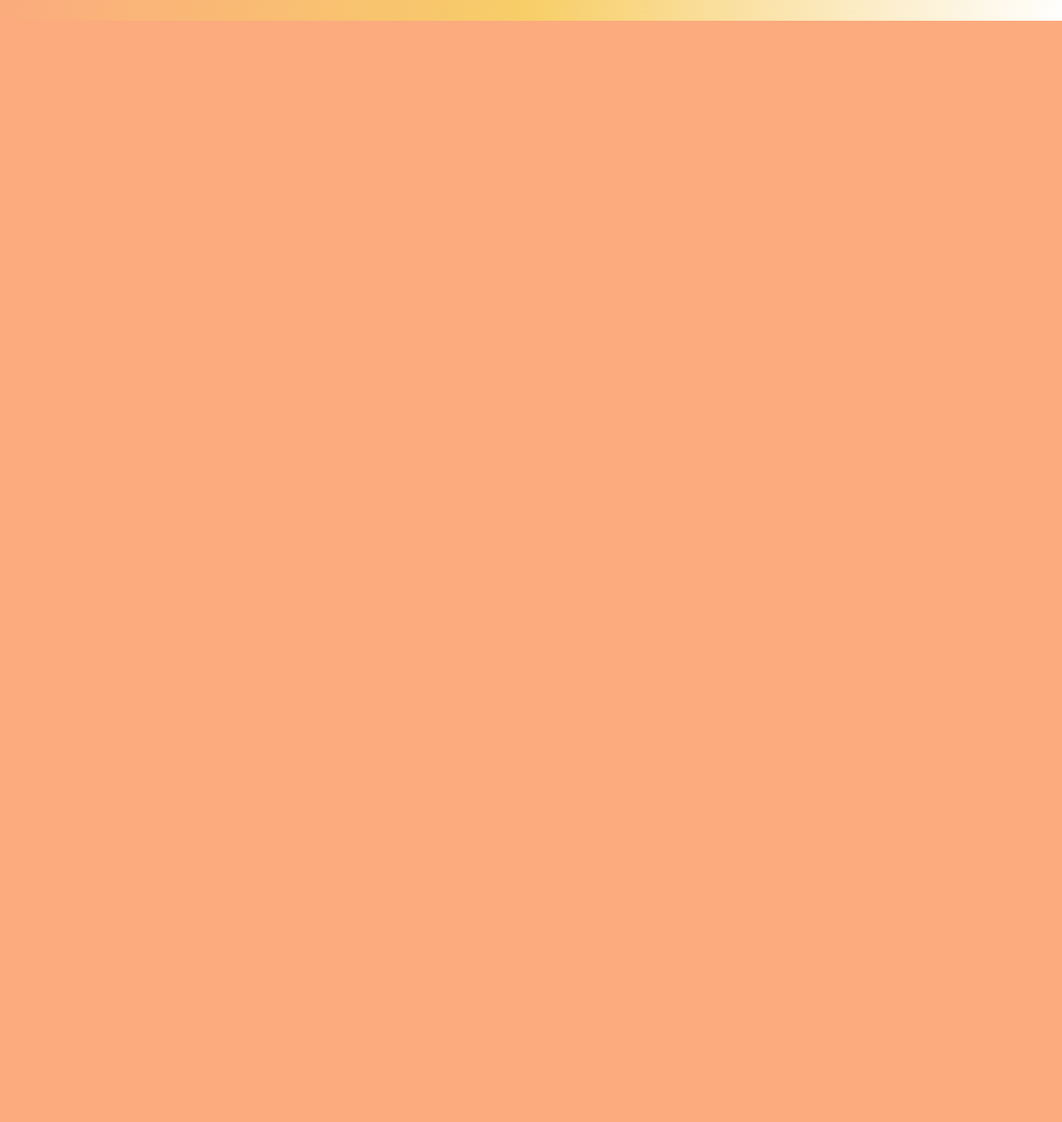
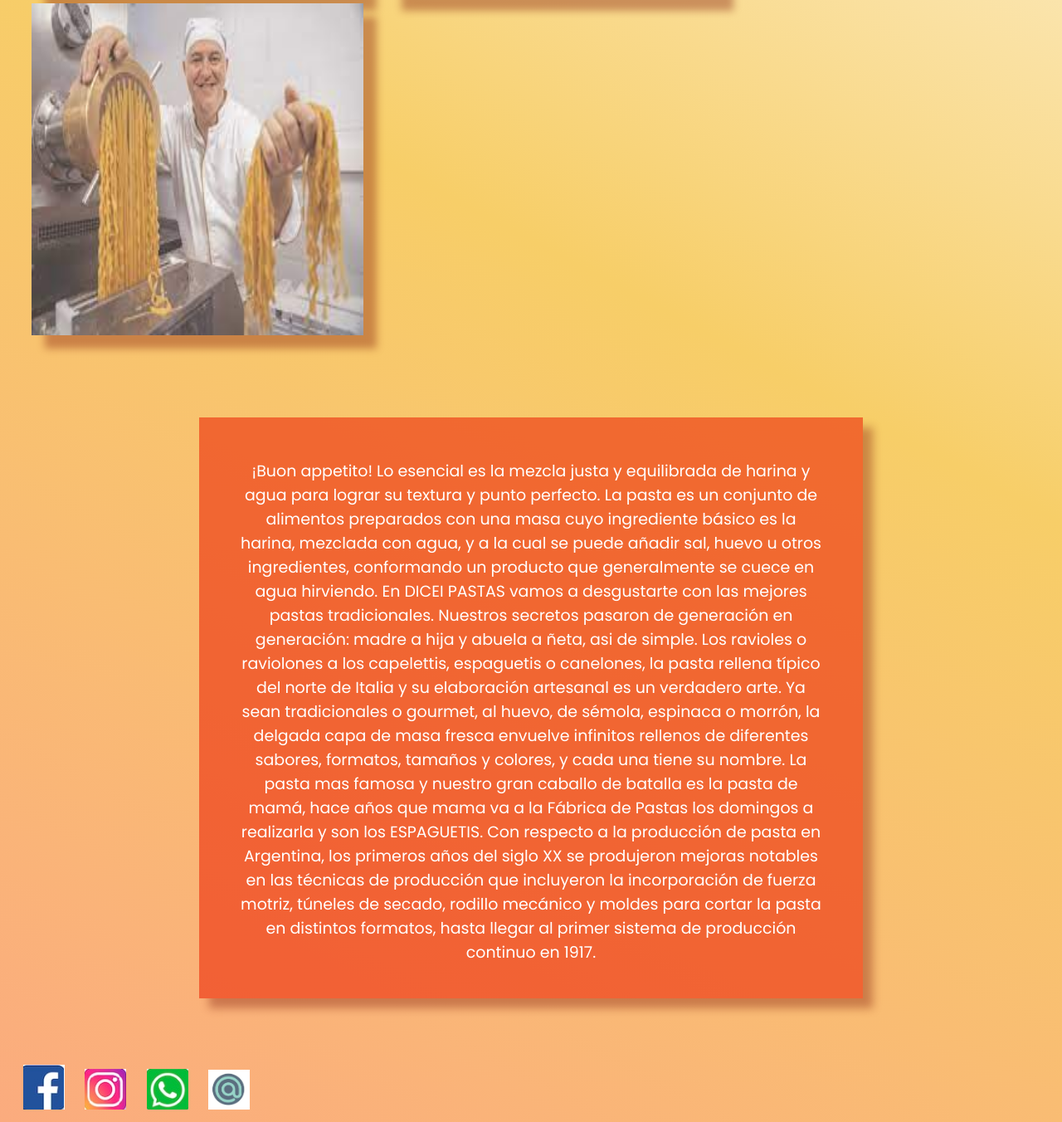
Before and after one commit to Eliseotata98/Di-cei-pastas, a plain HTML site: page sobre-nosotros.html in a window 1280 px wide. Shown: the part 775-2127 px from the top of the page at 83% size. Before the commit the page ends 800 px from the top, so only its background shows below. Drawn offline with Linux system fonts and the light colour scheme.

Commit message:
pagina sobre nosotros y atributos css

```diff
--- a/sobre-nosotros.html
+++ b/sobre-nosotros.html
@@ -17,6 +17,46 @@
     <!-- <link rel="stylesheet" href="./style.css"> -->
 </head>
 <body>
+    <!-- Menu de inicio -->
+<table>
+    <!-- <th><img src="./img/logo.jpeg" alt="" width="50%"> </th> -->
+    <th><img src="./img/logodicei.png" alt="" width="50%"> </th>
+<td>
+    <th class="menu-color" colspan="1"><a href="./index.html">INICIO</a></th>
+    <th class="menu-color" colspan="1"><a href="./productos.html">PRODUCTOS</a></th>
+    <th class="menu-color" colspan="1"><a href="./sobre-nosotros.html">SOBRE NOSOTROS</a></th>
+</td>
+</table>
+
+    <table>
+        <!-- Texto principal de nuestra historia -->
+        <h1 class="tit1">Nuestra historia</h1>
+        <tr>
+            <td>
+                <tr><img src="./img/pastas.jpg" alt="" width="400px" height="400px" class="imagenosotros"></tr>
+                <tr><img src="./img/images.jfif" alt=""width="400px" height="400px" class="imagenosotros"></tr>
+                <tr><img src="./img/descarga.jfif" alt=""width="400px" height="400px" class="imagenosotros"></tr>
+            </td>
+        </tr>
+   </table>
+
+
+        <!-- Texto introductorio de sobre nosotros-->
+            <p class="presentacion">¡Buon appetito! Lo esencial es la mezcla justa y equilibrada de harina y agua para lograr su textura y punto perfecto. La pasta es un conjunto de alimentos preparados con una masa cuyo ingrediente básico es la harina, mezclada con agua, y a la cual se puede añadir sal, huevo u otros ingredientes, conformando un producto que generalmente se cuece en agua hirviendo. En DICEI PASTAS vamos a desgustarte con las mejores pastas tradicionales. Nuestros secretos pasaron de generación en generación: madre a hija y abuela a ñeta, asi de simple. Los ravioles o raviolones a los capelettis, espaguetis o canelones, la pasta rellena típico del norte de Italia y su elaboración artesanal es un verdadero arte.
+                    Ya sean tradicionales o gourmet, al huevo, de sémola, espinaca o morrón, la delgada capa de masa fresca envuelve infinitos rellenos de diferentes sabores, formatos, tamaños y colores, y cada una tiene su nombre.
+                    La pasta mas famosa y nuestro gran caballo de batalla es la pasta de mamá, hace años que mama va a la Fábrica de Pastas los domingos a realizarla y son los ESPAGUETIS. Con respecto a la producción de pasta en Argentina, los primeros años del siglo XX se produjeron mejoras notables en las técnicas de producción que incluyeron la incorporación de fuerza motriz, túneles de secado, rodillo mecánico y moldes para cortar la pasta en distintos formatos, hasta llegar al primer sistema de producción continuo en 1917.</p>
+
+
+
+<!-- Pie de pagina -->
+<footer>
+    <td>
+        <th><img src="./img/logofacebook.png" class="imagenes-redes" alt=""></th>
+        <th><img src="./img/logoinstagram.png" class="imagenes-redes" alt=""></th>
+        <th><img src="./img/logowasap.png" class="imagenes-redes" alt=""></th>
+        <th><img src="./img/logocorreo.png" class="imagenes-redes" alt=""></th>
+    </td>
+</footer>
 
 
 </body>
--- a/style.css
+++ b/style.css
@@ -66,3 +66,45 @@ table, th, td, a{
     box-shadow: 16px 16px 9px rgba(133, 30, 12, 0.397);
 
 }
+
+
+
+
+
+
+
+
+
+
+
+
+/* ////////////////////////////// INGRID ///////////////////////////////// */
+
+/* Texto principal de sobre nosotros para centrar */
+.tit1{
+    text-align: center;
+    /* text-decoration: double; */
+    font-size: 40px;
+
+}
+
+/* imagenes de sobre nosotros */
+.imagenosotros{
+    margin-left: 30px;
+    box-shadow: 16px 16px 9px rgba(133, 30, 12, 0.397);
+}
+
+/* Texto introductorio de presentacion de la pagina sobrenosotros.html */
+.presentacion{
+    font-size: 19px;
+    width: 700px;
+    height: 600px;
+    /* Uebiando un poco */
+    color: white;
+    background: rgba(238, 46, 12, 0.616);
+    text-align: center;
+    padding: 50px;
+    box-shadow: 12px 12px 10px rgba(133, 30, 12, 0.397);
+    margin: 80px auto;
+    box-sizing: content-box;
+}
```
